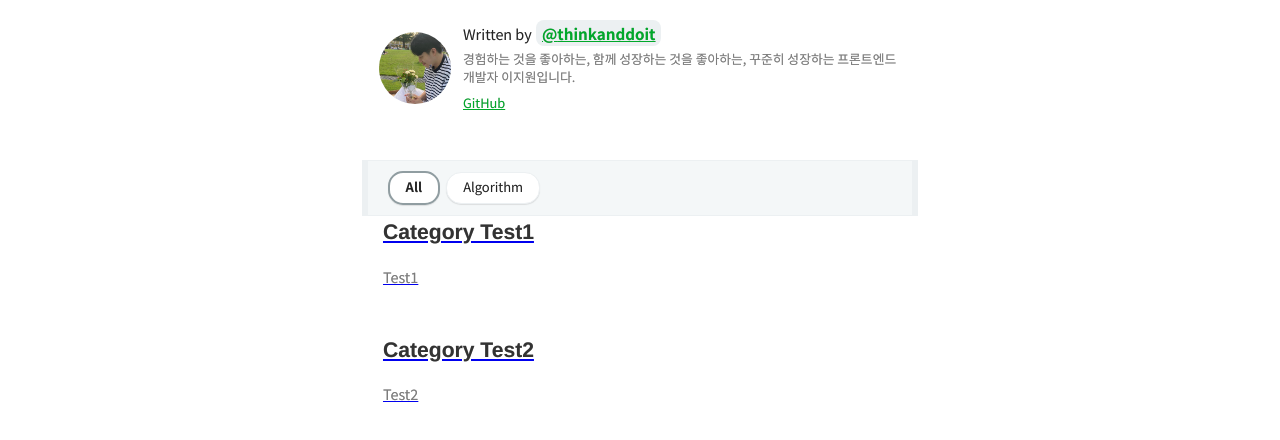
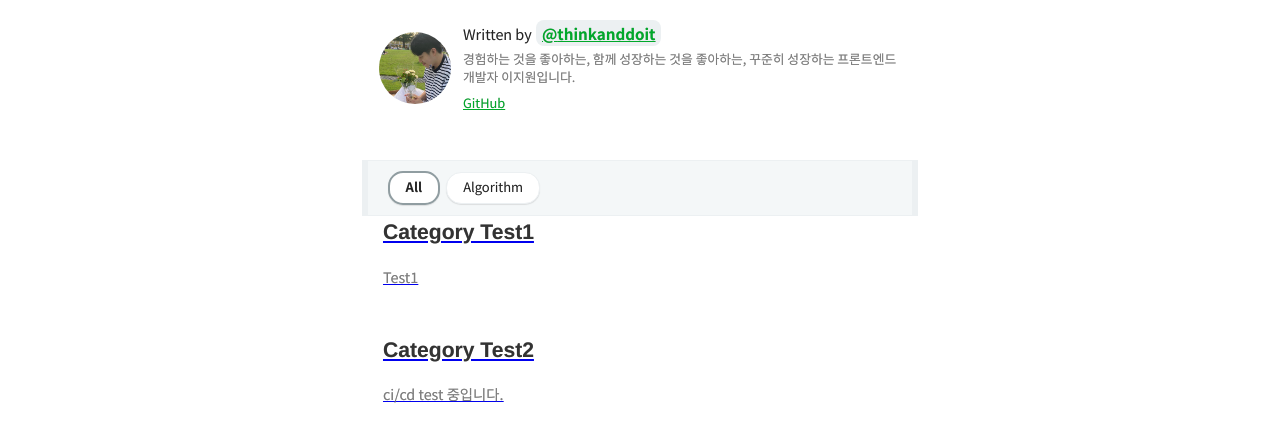
Before and after one commit to thinkanddoit/thinkanddoit.github.io, a Gatsby site: page / in a window 1280 px wide. Shown: the part 180-620 px from the top of the page. Built offline with nearby package versions, Linux system fonts and the light colour scheme; Gatsby itself is replaced by a stand-in of ours; some packages are replaced by stand-ins of ours; what typography-theme-github would draw is missing.

Commit message:
feat: 포스팅 작성 git action 테스트2

```diff
--- a/content/blog/Algorithm/test2.md
+++ b/content/blog/Algorithm/test2.md
@@ -5,4 +5,4 @@
 draft: false
 ---
 
-Test2
+ci/cd test 중입니다.
```
